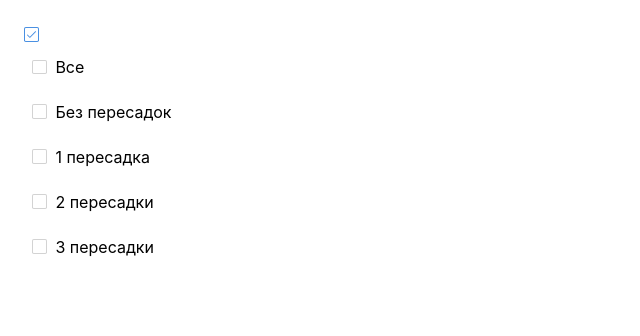
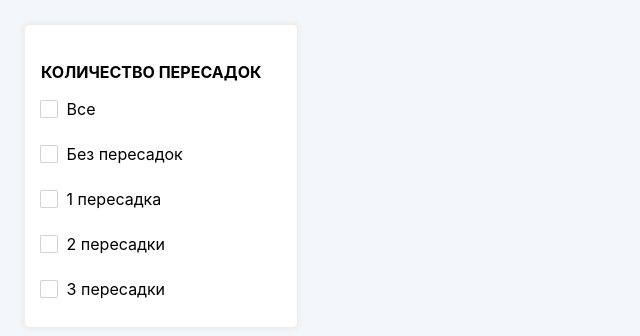
Before and after one commit to husaynable/tickets-app, a React (Create React App) app: page / in a window 1280 px wide. Shown: the top 336 px of the page, without its empty margins (0-640 px from the left). Built offline with nearby package versions, Linux system fonts and the light colour scheme.

Commit message:
refactor for select list and aside block added

```diff
--- a/src/App.tsx
+++ b/src/App.tsx
@@ -5,17 +5,20 @@ import Checkbox from './components/Checkbox';
 import SelectListItem from './components/SelectListItem';
 import { TickectsContext } from './context/Tickets.context';
 import SelectList from './components/SelectList';
+import AsideBlock from './UI/AsideBlock';
 
 const App: React.FC = () => {
   const ticketsContext = useContext(TickectsContext);
 
   return (
     <div className="App">
-      <Checkbox checked />
-      <SelectList
-        items={ticketsContext.stopsFilterItems}
-        onSelectionChange={ticketsContext.setStopsFilterItems}
-      />
+      <AsideBlock header="количество пересадок">
+        <SelectList
+          listHeader="количество пересадок"
+          items={ticketsContext.stopsFilterItems}
+          onSelectionChange={ticketsContext.setStopsFilterItems}
+        />
+      </AsideBlock>
     </div>
   );
 };
--- /dev/null
+++ b/src/UI/AsideBlock.css
@@ -0,0 +1,12 @@
+.AsideBlock {
+  padding: 1em 0;
+  background-color: white;
+  border-radius: 0.3em;
+  box-shadow: 0 0 0.2em 0.2em #eee;
+  min-width: 17em;
+  min-height: 200px;
+  display: inline-block;
+}
+
+.AsideBlock__header {
+}
--- /dev/null
+++ b/src/UI/AsideBlock.tsx
@@ -0,0 +1,10 @@
+import React from 'react';
+import './AsideBlock.css';
+
+const AsideBlock: React.FC<propTypes> = ({ header, children }) => {
+  return <aside className="AsideBlock">{children}</aside>;
+};
+
+export default AsideBlock;
+
+type propTypes = { header: string };
--- a/src/components/Checkbox.css
+++ b/src/components/Checkbox.css
@@ -1,7 +1,7 @@
 .Checkbox {
   display: inline-block;
-  width: 0.8em;
-  height: 0.8em;
+  width: 1em;
+  height: 1em;
   overflow: hidden;
   border-radius: 0.05em;
   background-color: white;
--- /dev/null
+++ b/src/components/SelectList.css
@@ -0,0 +1,5 @@
+.SelectList__header {
+  text-transform: uppercase;
+  margin-left: 1em;
+  margin-bottom: 0.3em;
+}
--- a/src/components/SelectList.tsx
+++ b/src/components/SelectList.tsx
@@ -1,8 +1,13 @@
 import React, { useState, useEffect } from 'react';
+import './SelectList.css';
 import SelectListItem from './SelectListItem';
 import { SelectItem } from '../models/select-item';
 
-const SelectList: React.FC<propTypes> = ({ items, onSelectionChange }) => {
+const SelectList: React.FC<propTypes> = ({
+  listHeader,
+  items,
+  onSelectionChange
+}) => {
   useEffect(() => {
     const isAllSelected = items.every(item => item.isSelected);
     setAllItemsSelected(isAllSelected);
@@ -47,6 +52,7 @@ const SelectList: React.FC<propTypes> = ({ items, onSelectionChange }) => {
 
   return (
     <div className="SelectList">
+      <h4 className="SelectList__header">{listHeader}</h4>
       <SelectListItem
         label="Все"
         isSelected={allItemsSelected}
@@ -68,6 +74,7 @@ const SelectList: React.FC<propTypes> = ({ items, onSelectionChange }) => {
 export default SelectList;
 
 type propTypes = {
+  listHeader: string;
   items: SelectItem[];
   onSelectionChange: (items: SelectItem[]) => void;
 };
--- a/src/components/SelectListItem.css
+++ b/src/components/SelectListItem.css
@@ -1,6 +1,6 @@
 .SelectListItem {
   cursor: pointer;
-  padding: 0.5em;
+  padding: 0.5em 0.5em 0.5em 1em;
   display: flex;
   align-items: center;
   height: 1.8em;
@@ -9,6 +9,11 @@
 
 .SelectListItem:hover {
   background-color: rgba(0, 193, 251, 0.1);
+}
+
+.SelectListItem__primary {
+  display: flex;
+  align-items: center;
 }
 
 .SelectListItem__label {
--- a/src/components/SelectListItem.tsx
+++ b/src/components/SelectListItem.tsx
@@ -30,7 +30,7 @@ const SelectListItem: React.FC<propTypes> = ({
         setIsHovered(false);
       }}
     >
-      <span>
+      <span className="SelectListItem__primary">
         <Checkbox checked={isSelected} />
         <span className="SelectListItem__label">{label}</span>
       </span>
--- a/src/index.css
+++ b/src/index.css
@@ -5,6 +5,7 @@ body {
     sans-serif;
   -webkit-font-smoothing: antialiased;
   -moz-osx-font-smoothing: grayscale;
+  background-color: #f3f7fa;
 }
 
 code {
```
